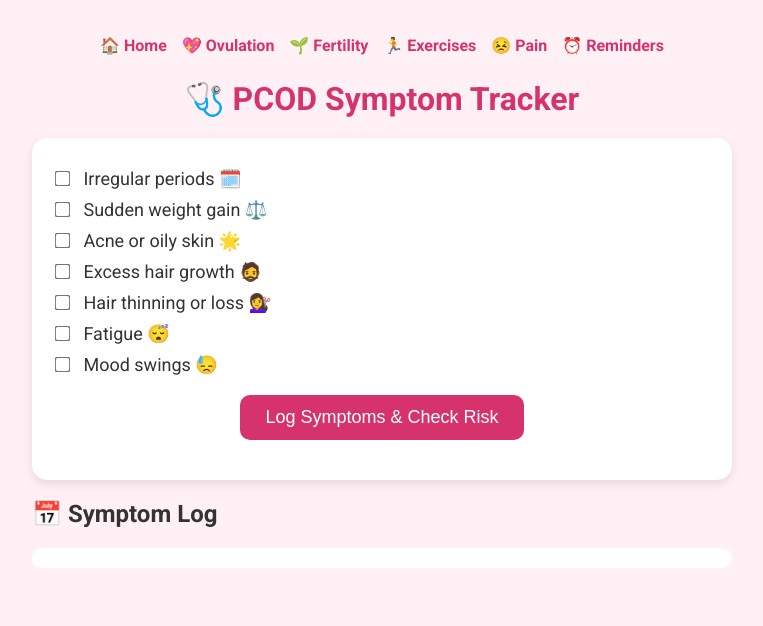
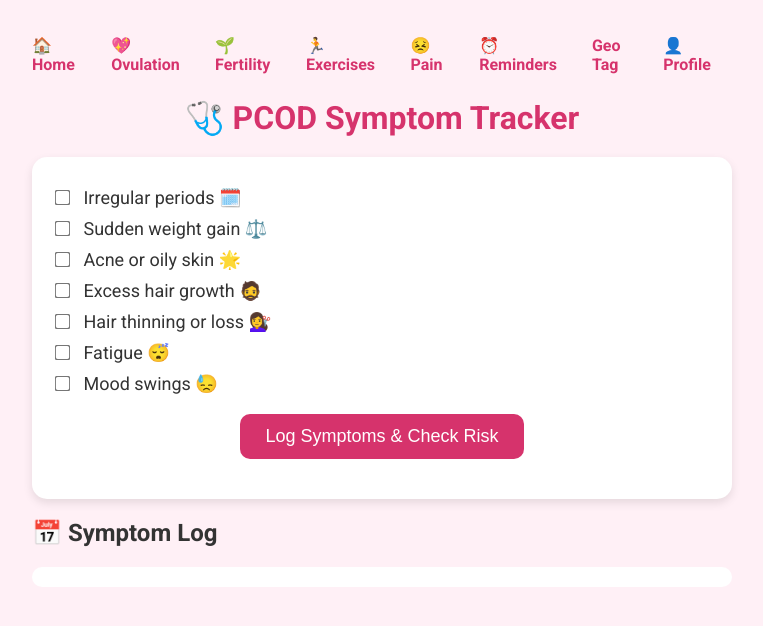
Before and after one commit to Siripuram-Vaishnavi-Goud/Peeriod, a plain HTML site: page pcod.html in a window 1280 px wide. Shown: the whole page, without its empty margins (258-1021 px from the left). Drawn offline with Linux system fonts and the light colour scheme.

Commit message:
Update pcod.html

```diff
--- a/pcod.html
+++ b/pcod.html
@@ -29,6 +29,10 @@
             <li><a href="exercises.html">🏃 Exercises</a></li>
             <li><a href="pain.html">😣 Pain</a></li>
             <li><a href="reminders.html">⏰ Reminders</a></li>
+            <li><a href="geotag.html">Geo Tag</a></li>
+            <li><a href="profile.html">👤 Profile</a></li>
+
+
         </ul>
     </nav>
 
```
